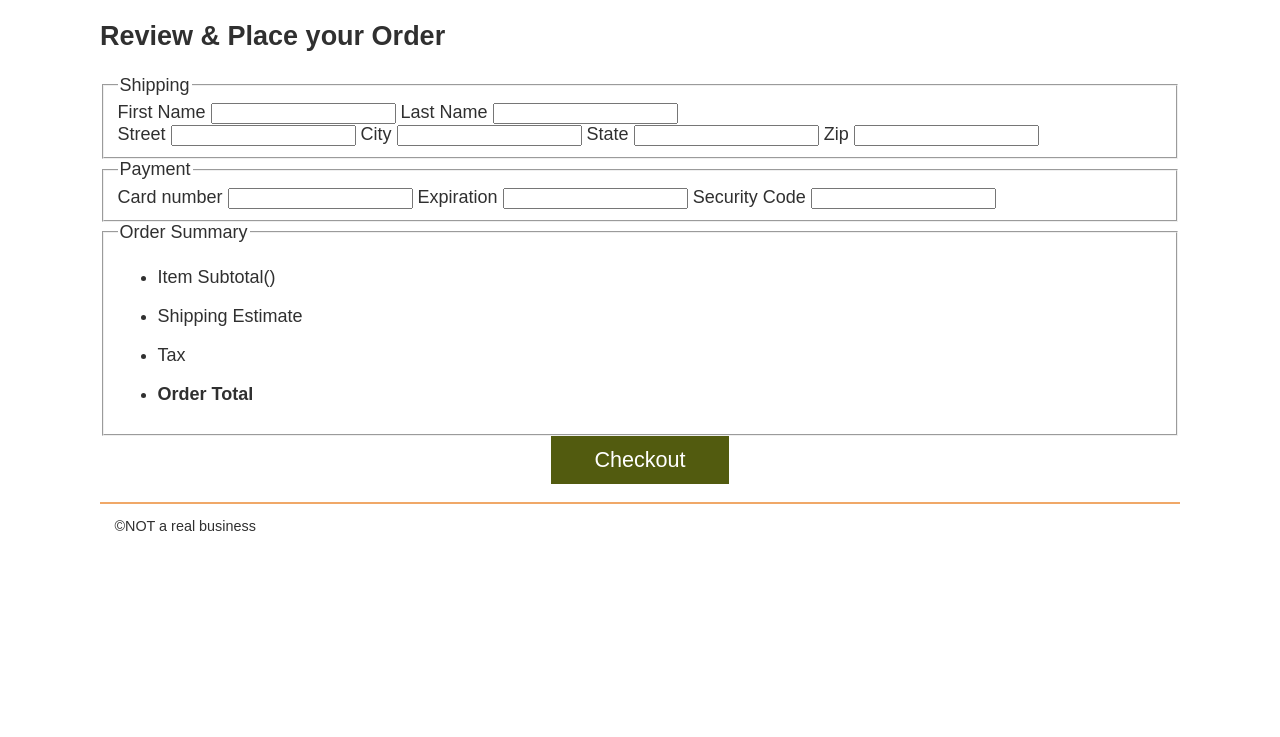
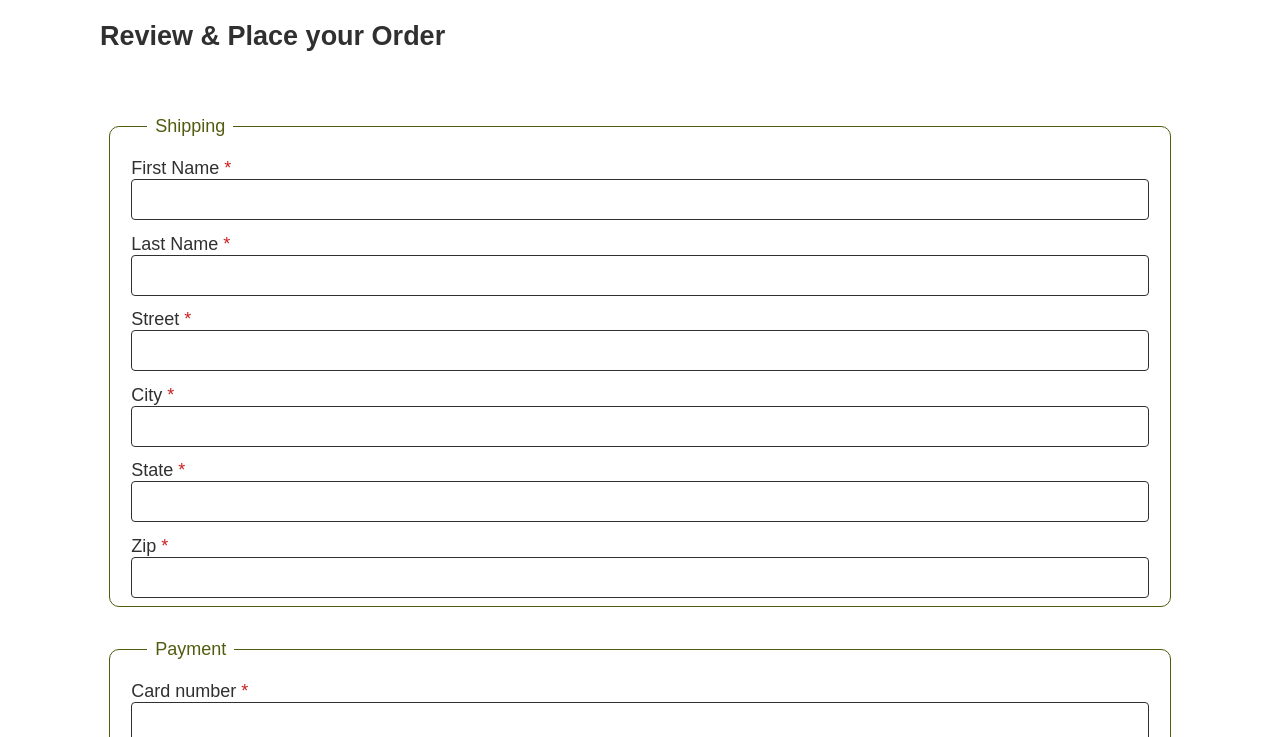
Before and after one commit to HaniaFlores/WDD330, a website built with Vite: page src/checkout/index.html in a window 1280 px wide. Shown: the part 63-800 px from the top of the page. Built offline with nearby package versions, Linux system fonts and the light colour scheme; no server answers; files whose address does not match are found by name.

Commit message:
form css

```diff
--- a/src/checkout/index.html
+++ b/src/checkout/index.html
@@ -22,30 +22,30 @@
           <fieldset>
             <legend>Shipping</legend>
             <div class="checkout_name">
-              <label for="fname">First Name</label>
+              <label for="fname">First Name <span class="asterisk">*</span></label>
               <input name="fname" required>
-              <label for="lname">Last Name</label>
+              <label for="lname">Last Name <span class="asterisk">*</span></label>
               <input name="lname" required>
             </div>
             <div class="checkout_address">
-              <label for="street">Street</label>
+              <label for="street">Street <span class="asterisk">*</span></label>
               <input name="street" required>
-              <label for="city">City</label>
+              <label for="city">City <span class="asterisk">*</span></label>
               <input name="city" required>
-              <label for="state">State</label>
+              <label for="state">State <span class="asterisk">*</span></label>
               <input name="state" required>
-              <label for="zip">Zip</label>
+              <label for="zip">Zip <span class="asterisk">*</span></label>
               <input name="zip" id="zip" required>
             </div>
           </fieldset>
 
           <fieldset>
             <legend>Payment</legend>
-            <label for="cardNumber">Card number</label>
+            <label for="cardNumber">Card number <span class="asterisk">*</span></label>
             <input name="cardNumber" required>
-            <label for="expiration">Expiration</label>
+            <label for="expiration">Expiration <span class="asterisk">*</span></label>
             <input name="expiration" required>
-            <label for="code">Security Code</label>
+            <label for="code">Security Code <span class="asterisk">*</span></label>
             <input name="code" required>
           </fieldset>
 
--- a/src/css/style.css
+++ b/src/css/style.css
@@ -397,6 +397,75 @@ button {
 .list-total {
   display: inline;
   font-weight: bold;
+  text-align: right;
+}
+
+.cart-footer {
+  display: flex;
+  justify-content: space-between;
+  align-items: center;
+  padding: 0 0.5em;
+}
+.cart-footer > a {
+  padding: 0.3em 0.5em;
+  background-color: var(--primary-color);
+  text-decoration: none;
+  border-radius: 5px;
+}
+.cart-footer a:link,
+.cart-footer a:visited {
+  color: var(--dark-grey);
+}
+
+/* checkout styles */
+.checkout-form {
+  padding: 0.5em;
+}
+.checkout-form label {
+  display: block;
+  padding-top: 0.75em;
+}
+.checkout-form input {
+  width: 100%;
+  font-size: 1em;
+  padding: 0.5em;
+  border-radius: 4px;
+  border: 1px solid var(--dark-grey);
+}
+
+legend {
+  color: var(--secondary-color);
+  margin: 0 1rem;
+  padding: 0 .5rem;
+}
+
+.asterisk {
+  color: #cc2020;
+}
+
+fieldset {
+  margin: 2rem 0;
+  border: 1px solid var(--secondary-color);
+  border-radius: 10px;
+  padding: .5rem 2%;
+}
+
+.checkout-summary {
+  margin-bottom: 1em;
+}
+
+.checkout-summary > ul {
+  padding-left: 0;
+  list-style-type: none;
+}
+.checkout-summary li {
+  display: flex;
+  justify-content: space-between;
+  align-items: center;
+}
+.checkout-summary input {
+  width: 25%;
+  font-size: 1em;
 }
 
 @media screen and (min-width: 500px) {
```
